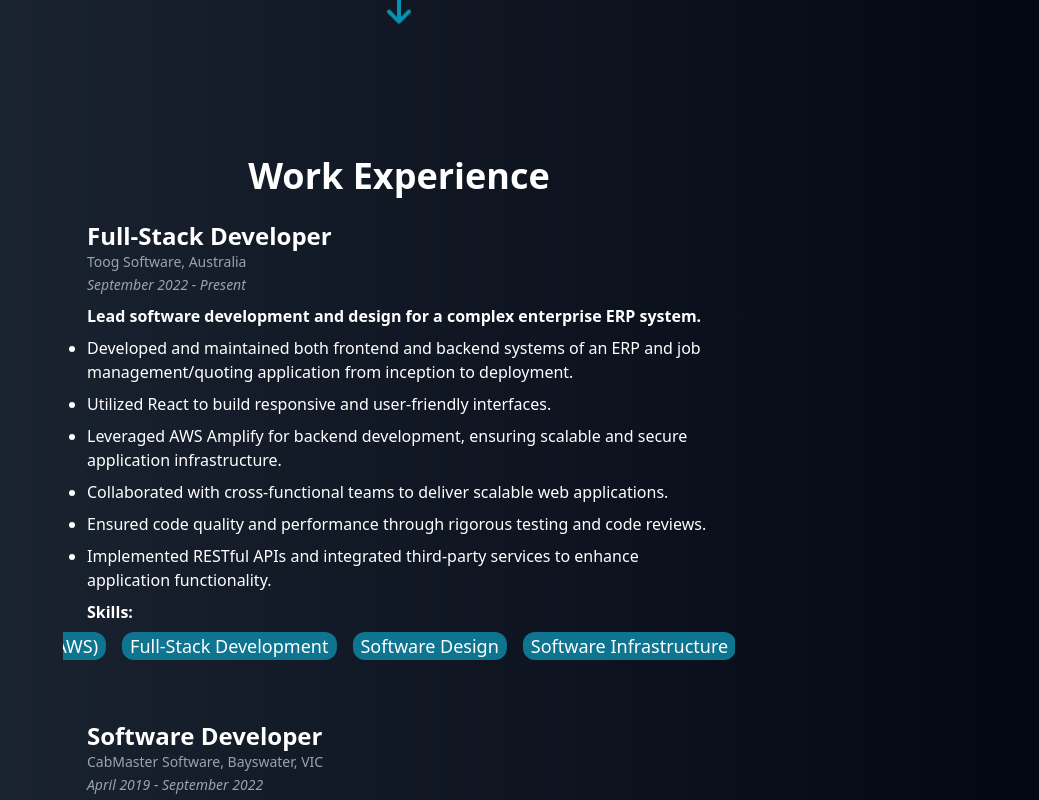
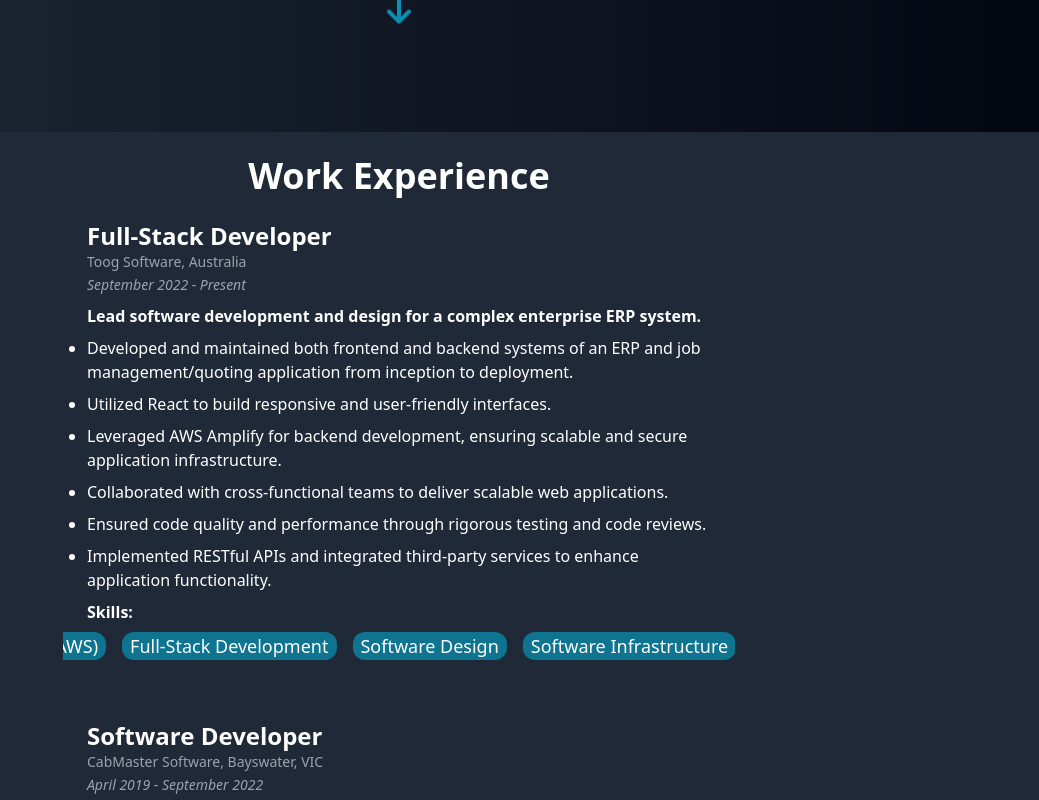
Before and after one commit to AdamKarwan/AdamKarwan.github.io, a React (Vite) app: page / in a window 1280 px wide. Shown: the part 700-1500 px from the top of the page, without its empty margins (241-1280 px from the left). Built offline with nearby package versions, Linux system fonts and the light colour scheme.

Commit message:
add some bg colour variation

```diff
--- a/src/App.tsx
+++ b/src/App.tsx
@@ -86,6 +86,7 @@ const App = () => {
             <FontAwesomeIcon icon={faArrowDown} size="2x" />
           </button>
         </div>
+        <div className="flex w-screen justify-center bg-gray-800">
           <section
             id="work-experience"
             ref={workExperienceRef}
@@ -93,6 +94,7 @@ const App = () => {
           >
             <Experiences />
           </section>
+        </div>
         <section
           id="contact-me"
           className="mb-24 max-w-[min(90vw,42rem)] overflow-hidden rounded-lg bg-white bg-opacity-10 p-6 shadow-lg backdrop-blur-md"
```
Lines whose indentation alone changed are shown as unchanged.
